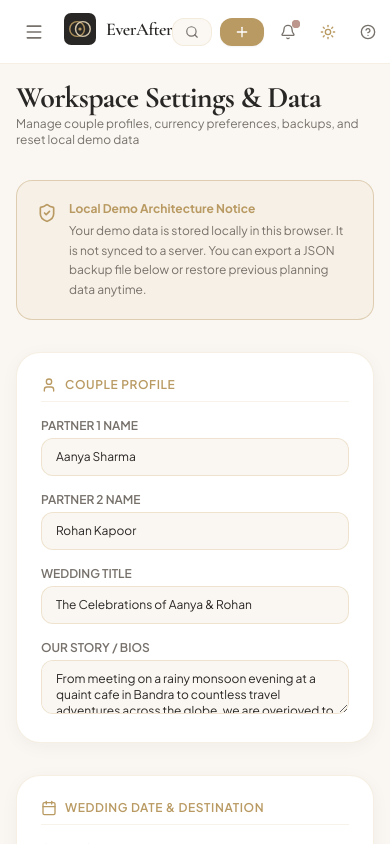
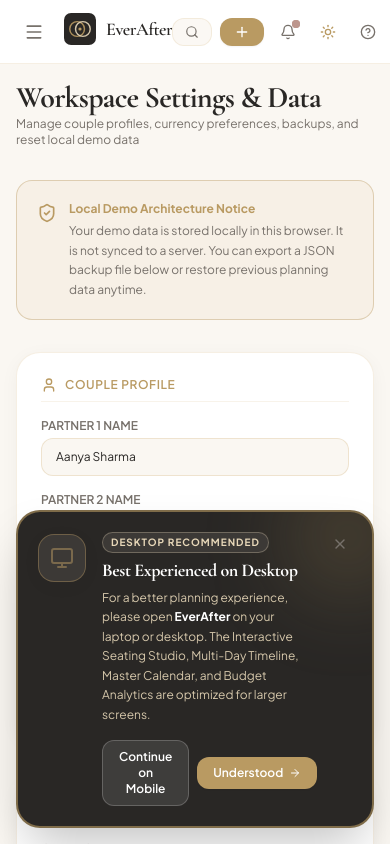
Before and after one commit to Aniket7818/everafter, a Vue app: page /settings in a window 390 px wide. Shown: the top 844 px of the page. Built offline with nearby package versions, Linux system fonts and the light colour scheme.

Commit message:
feat: add desktop recommendation notice for mobile viewport

```diff
--- a/src/App.vue
+++ b/src/App.vue
@@ -1,6 +1,7 @@
 <script setup lang="ts">
 import { onMounted } from 'vue'
 import { useWorkspaceStore } from '@/stores/workspace'
+import MobileDesktopNotice from '@/components/common/MobileDesktopNotice.vue'
 
 const workspaceStore = useWorkspaceStore()
 
@@ -18,5 +19,7 @@
 <template>
   <div class="min-h-screen">
     <router-view />
+    <!-- Global notice for mobile mode recommending desktop for best UX; automatically disappears when switched to desktop -->
+    <MobileDesktopNotice />
   </div>
 </template>
--- /dev/null
+++ b/src/components/common/MobileDesktopNotice.vue
@@ -0,0 +1,112 @@
+<script setup lang="ts">
+import { ref, onMounted, onUnmounted, watch } from 'vue'
+import { Monitor, Laptop, X, ArrowRight, Sparkles, Smartphone } from 'lucide-vue-next'
+
+const isMobile = ref(false)
+const isDismissed = ref(false)
+
+function checkViewport() {
+  const mobile = window.innerWidth < 1024
+  isMobile.value = mobile
+
+  // If user switches to desktop, reset dismissed flag so if they switch back to mobile,
+  // it reminds them again as requested:
+  // "when switch desktop that notification or pop up will disappear, when ever user open mobile mode tell everytime to use desktop"
+  if (!mobile) {
+    isDismissed.value = false
+  }
+}
+
+onMounted(() => {
+  checkViewport()
+  window.addEventListener('resize', checkViewport)
+  window.addEventListener('orientationchange', checkViewport)
+})
+
+onUnmounted(() => {
+  window.removeEventListener('resize', checkViewport)
+  window.removeEventListener('orientationchange', checkViewport)
+})
+
+function dismiss() {
+  isDismissed.value = true
+}
+</script>
+
+<template>
+  <!-- Only renders when in mobile mode and not dismissed. Auto-disappears on desktop! -->
+  <Transition
+    enter-active-class="transition duration-300 ease-out"
+    enter-from-class="opacity-0 translate-y-4 scale-95"
+    enter-to-class="opacity-100 translate-y-0 scale-100"
+    leave-active-class="transition duration-200 ease-in"
+    leave-from-class="opacity-100 translate-y-0 scale-100"
+    leave-to-class="opacity-0 translate-y-4 scale-95"
+  >
+    <div
+      v-if="isMobile && !isDismissed"
+      class="fixed bottom-4 left-4 right-4 z-50 sm:max-w-md sm:mx-auto select-none"
+      role="alert"
+      aria-live="polite"
+    >
+      <div class="relative overflow-hidden rounded-3xl bg-charcoal text-ivory p-5 shadow-2xl border-2 border-gold/60 backdrop-blur-md">
+        <!-- Ambient gold backlight glow -->
+        <div class="absolute -right-10 -top-10 w-32 h-32 rounded-full bg-gold/20 blur-2xl pointer-events-none"></div>
+
+        <div class="relative z-10 flex items-start gap-4">
+          <!-- Icon with pulse -->
+          <div class="w-12 h-12 rounded-2xl bg-charcoal-light border border-gold/40 flex items-center justify-center text-gold shrink-0 mt-0.5 shadow-soft">
+            <Monitor class="w-6 h-6 animate-pulse" />
+          </div>
+
+          <!-- Message -->
+          <div class="space-y-1.5 flex-1 min-w-0">
+            <div class="flex items-center gap-2">
+              <span class="text-[10px] font-bold uppercase tracking-widest text-champagne bg-charcoal-light px-2 py-0.5 rounded-full border border-champagne/30">
+                Desktop Recommended
+              </span>
+            </div>
+
+            <h3 class="font-serif text-lg font-bold text-white leading-tight">
+              Best Experienced on Desktop
+            </h3>
+
+            <p class="text-xs text-champagne/90 leading-relaxed">
+              For a better planning experience, please open <strong class="text-white">EverAfter</strong> on your laptop or desktop. The Interactive Seating Studio, Multi-Day Timeline, Master Calendar, and Budget Analytics are optimized for larger screens.
+            </p>
+
+            <!-- Action buttons -->
+            <div class="flex items-center gap-2 pt-2.5">
+              <button
+                type="button"
+                @click="dismiss"
+                class="px-4 py-2 rounded-xl text-xs font-semibold bg-white/10 hover:bg-white/20 text-white border border-white/20 transition-colors"
+              >
+                Continue on Mobile
+              </button>
+
+              <button
+                type="button"
+                @click="dismiss"
+                class="px-4 py-2 rounded-xl text-xs font-semibold bg-gold hover:bg-gold-dark text-white transition-all shadow-sm flex items-center gap-1.5"
+              >
+                <span>Understood</span>
+                <ArrowRight class="w-3 h-3" />
+              </button>
+            </div>
+          </div>
+
+          <!-- Close 'X' Button -->
+          <button
+            type="button"
+            @click="dismiss"
+            class="p-1 rounded-full text-warmgray hover:text-white transition-colors shrink-0"
+            aria-label="Close notification"
+          >
+            <X class="w-4 h-4" />
+          </button>
+        </div>
+      </div>
+    </div>
+  </Transition>
+</template>
```
